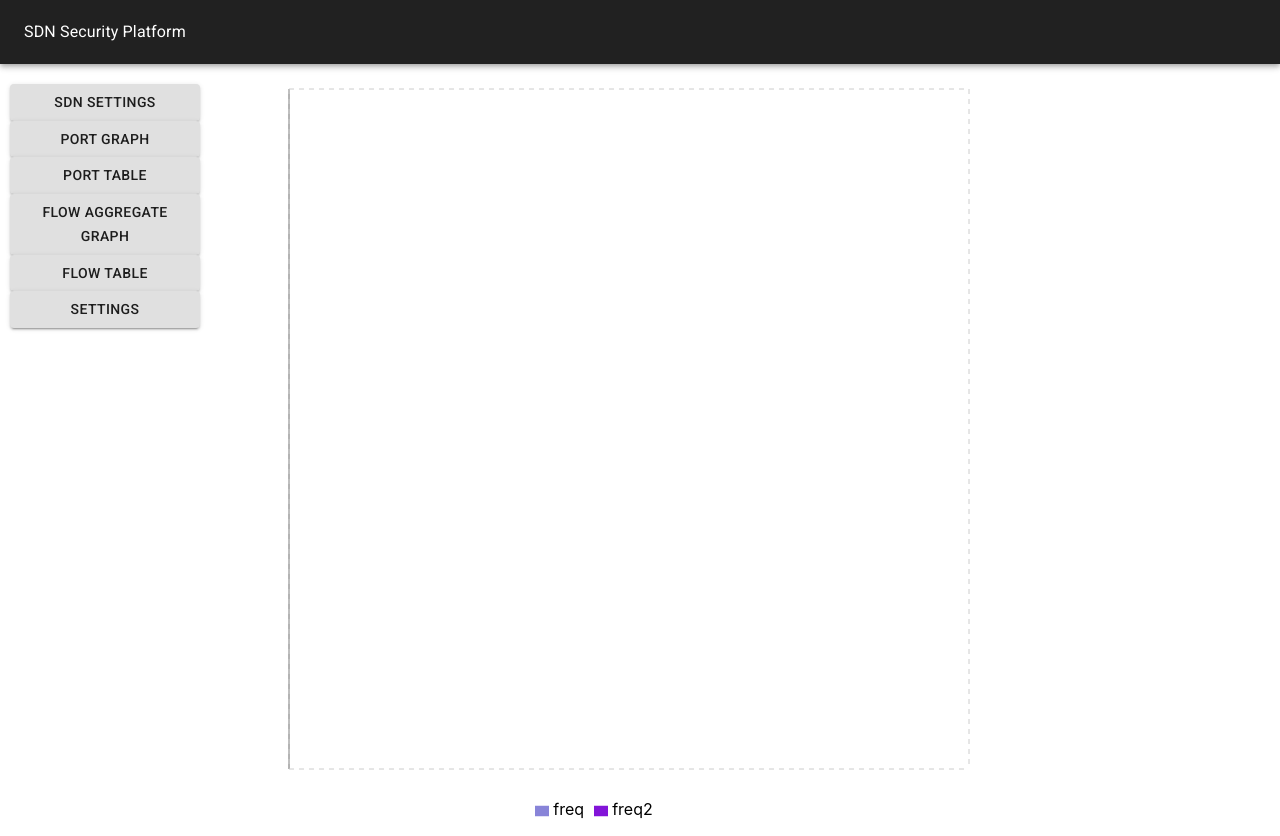
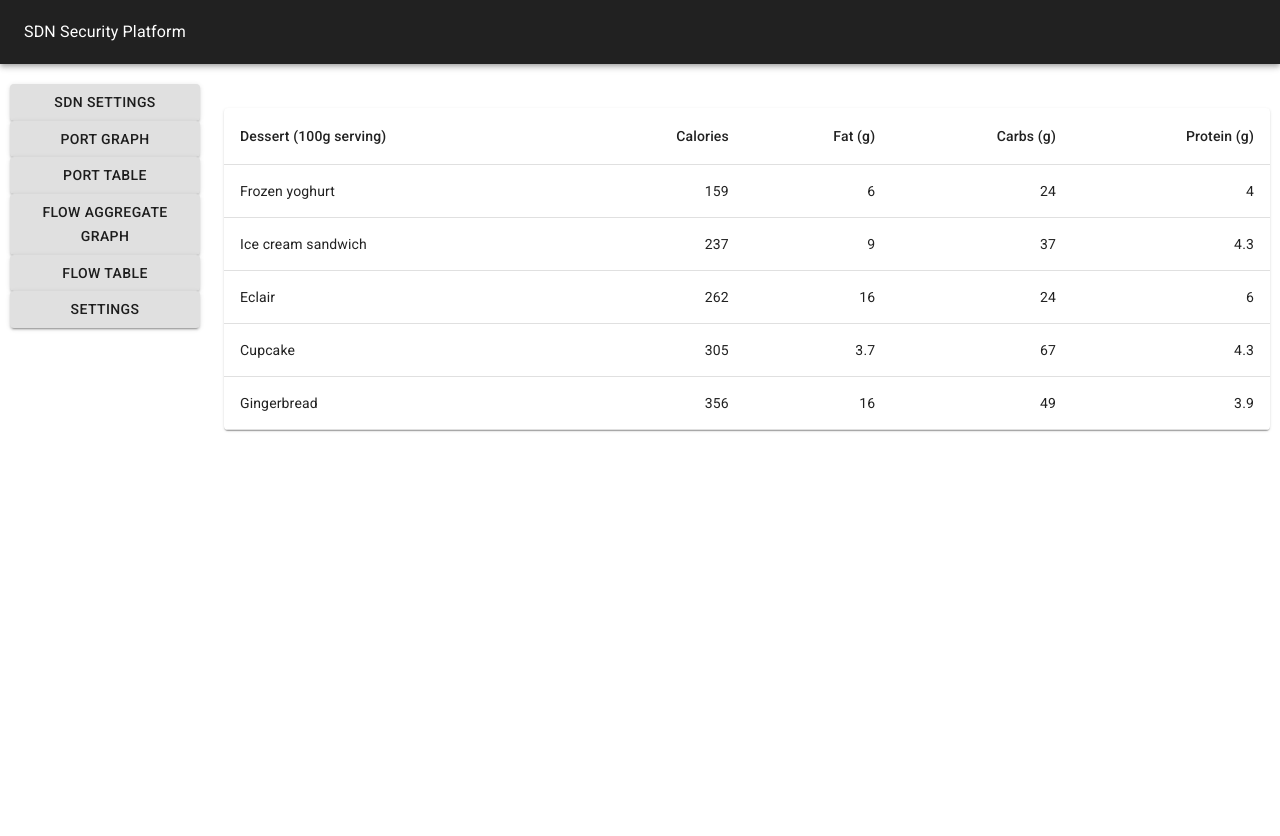
Before and after one commit to chrissayon/sdn_security_platform_frontend, a React (Create React App) app: page /port-table in a window 1280 px wide. After the commit the page ends 800 px from the top, so only its background shows below. Built offline with nearby package versions, Linux system fonts and the light colour scheme.

Commit message:
Tables template added

```diff
--- /dev/null
+++ b/src/Components/UI/Tables/Table.js
@@ -0,0 +1,64 @@
+import React from 'react';
+import { makeStyles } from '@material-ui/core/styles';
+import Table from '@material-ui/core/Table';
+import TableBody from '@material-ui/core/TableBody';
+import TableCell from '@material-ui/core/TableCell';
+import TableHead from '@material-ui/core/TableHead';
+import TableRow from '@material-ui/core/TableRow';
+import Paper from '@material-ui/core/Paper';
+
+const useStyles = makeStyles(theme => ({
+  root: {
+    width: '100%',
+    marginTop: theme.spacing(3),
+    overflowX: 'auto',
+  },
+  table: {
+    minWidth: 650,
+  },
+}));
+
+function createData(name, calories, fat, carbs, protein) {
+  return { name, calories, fat, carbs, protein };
+}
+
+const rows = [
+  createData('Frozen yoghurt', 159, 6.0, 24, 4.0),
+  createData('Ice cream sandwich', 237, 9.0, 37, 4.3),
+  createData('Eclair', 262, 16.0, 24, 6.0),
+  createData('Cupcake', 305, 3.7, 67, 4.3),
+  createData('Gingerbread', 356, 16.0, 49, 3.9),
+];
+
+export default function SimpleTable() {
+  const classes = useStyles();
+
+  return (
+    <Paper className={classes.root}>
+      <Table className={classes.table}>
+        <TableHead>
+          <TableRow>
+            <TableCell>Dessert (100g serving)</TableCell>
+            <TableCell align="right">Calories</TableCell>
+            <TableCell align="right">Fat&nbsp;(g)</TableCell>
+            <TableCell align="right">Carbs&nbsp;(g)</TableCell>
+            <TableCell align="right">Protein&nbsp;(g)</TableCell>
+          </TableRow>
+        </TableHead>
+        <TableBody>
+          {rows.map(row => (
+            <TableRow key={row.name}>
+              <TableCell component="th" scope="row">
+                {row.name}
+              </TableCell>
+              <TableCell align="right">{row.calories}</TableCell>
+              <TableCell align="right">{row.fat}</TableCell>
+              <TableCell align="right">{row.carbs}</TableCell>
+              <TableCell align="right">{row.protein}</TableCell>
+            </TableRow>
+          ))}
+        </TableBody>
+      </Table>
+    </Paper>
+  );
+}
--- /dev/null
+++ b/src/Components/UI/Tables/Tables.js
@@ -0,0 +1,64 @@
+import React from 'react';
+import { makeStyles } from '@material-ui/core/styles';
+import Table from '@material-ui/core/Table';
+import TableBody from '@material-ui/core/TableBody';
+import TableCell from '@material-ui/core/TableCell';
+import TableHead from '@material-ui/core/TableHead';
+import TableRow from '@material-ui/core/TableRow';
+import Paper from '@material-ui/core/Paper';
+
+const useStyles = makeStyles(theme => ({
+  root: {
+    width: '100%',
+    marginTop: theme.spacing(3),
+    overflowX: 'auto',
+  },
+  table: {
+    minWidth: 650,
+  },
+}));
+
+function createData(name, calories, fat, carbs, protein) {
+  return { name, calories, fat, carbs, protein };
+}
+
+const rows = [
+  createData('Frozen yoghurt', 159, 6.0, 24, 4.0),
+  createData('Ice cream sandwich', 237, 9.0, 37, 4.3),
+  createData('Eclair', 262, 16.0, 24, 6.0),
+  createData('Cupcake', 305, 3.7, 67, 4.3),
+  createData('Gingerbread', 356, 16.0, 49, 3.9),
+];
+
+export default function SimpleTable() {
+  const classes = useStyles();
+
+  return (
+    <Paper className={classes.root}>
+      <Table className={classes.table}>
+        <TableHead>
+          <TableRow>
+            <TableCell>Dessert (100g serving)</TableCell>
+            <TableCell align="right">Calories</TableCell>
+            <TableCell align="right">Fat&nbsp;(g)</TableCell>
+            <TableCell align="right">Carbs&nbsp;(g)</TableCell>
+            <TableCell align="right">Protein&nbsp;(g)</TableCell>
+          </TableRow>
+        </TableHead>
+        <TableBody>
+          {rows.map(row => (
+            <TableRow key={row.name}>
+              <TableCell component="th" scope="row">
+                {row.name}
+              </TableCell>
+              <TableCell align="right">{row.calories}</TableCell>
+              <TableCell align="right">{row.fat}</TableCell>
+              <TableCell align="right">{row.carbs}</TableCell>
+              <TableCell align="right">{row.protein}</TableCell>
+            </TableRow>
+          ))}
+        </TableBody>
+      </Table>
+    </Paper>
+  );
+}
--- a/src/Containers/MainBody/MainBody.js
+++ b/src/Containers/MainBody/MainBody.js
@@ -10,6 +10,7 @@
 import PortGraph from '../../Components/Graph/PortGraph'
 import Graph from '../../Components/Graph/Graph'
 
+import Tables from '../../Components/UI/Tables/Tables'
 
 import { makeStyles } from '@material-ui/core/styles'
 import { withStyles } from '@material-ui/core/styles';
@@ -43,9 +44,8 @@
                         <SideButtons />
                     </Grid>
                     <Grid item xs={10} style={{width: "100%"}}>
-
                             <Switch>
-                                <Route path={'/port-table'} component={Graph}/>
+                                <Route path={'/port-table'} component={Tables}/>
                                 <Route path={'/port-graph'} component={PortGraph}/>
                                 <Route path={'/flow-aggregate-graph'} component={FlowAggregateGraph}/>
                                 <Route path={'/sdn-settings'} component={Settings}/>
```
